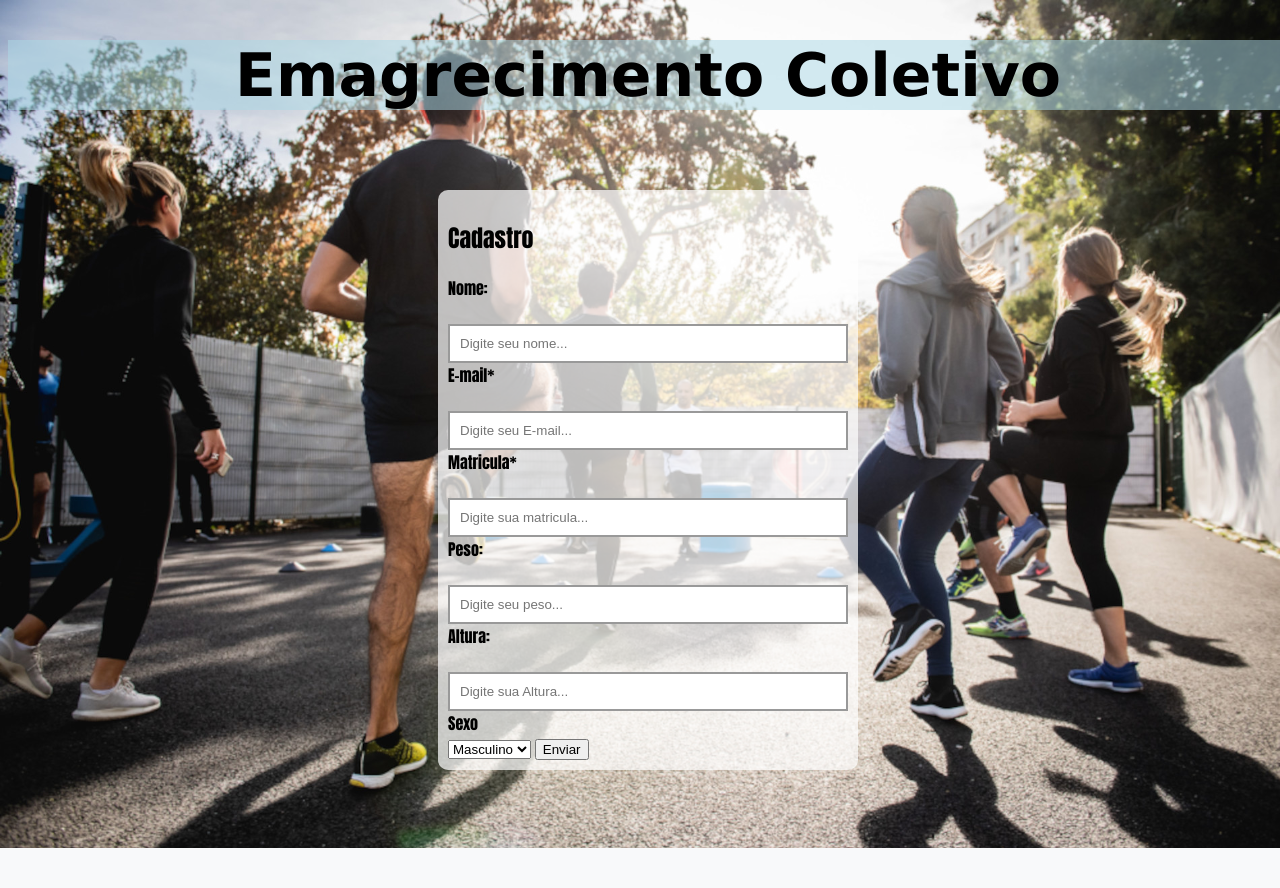
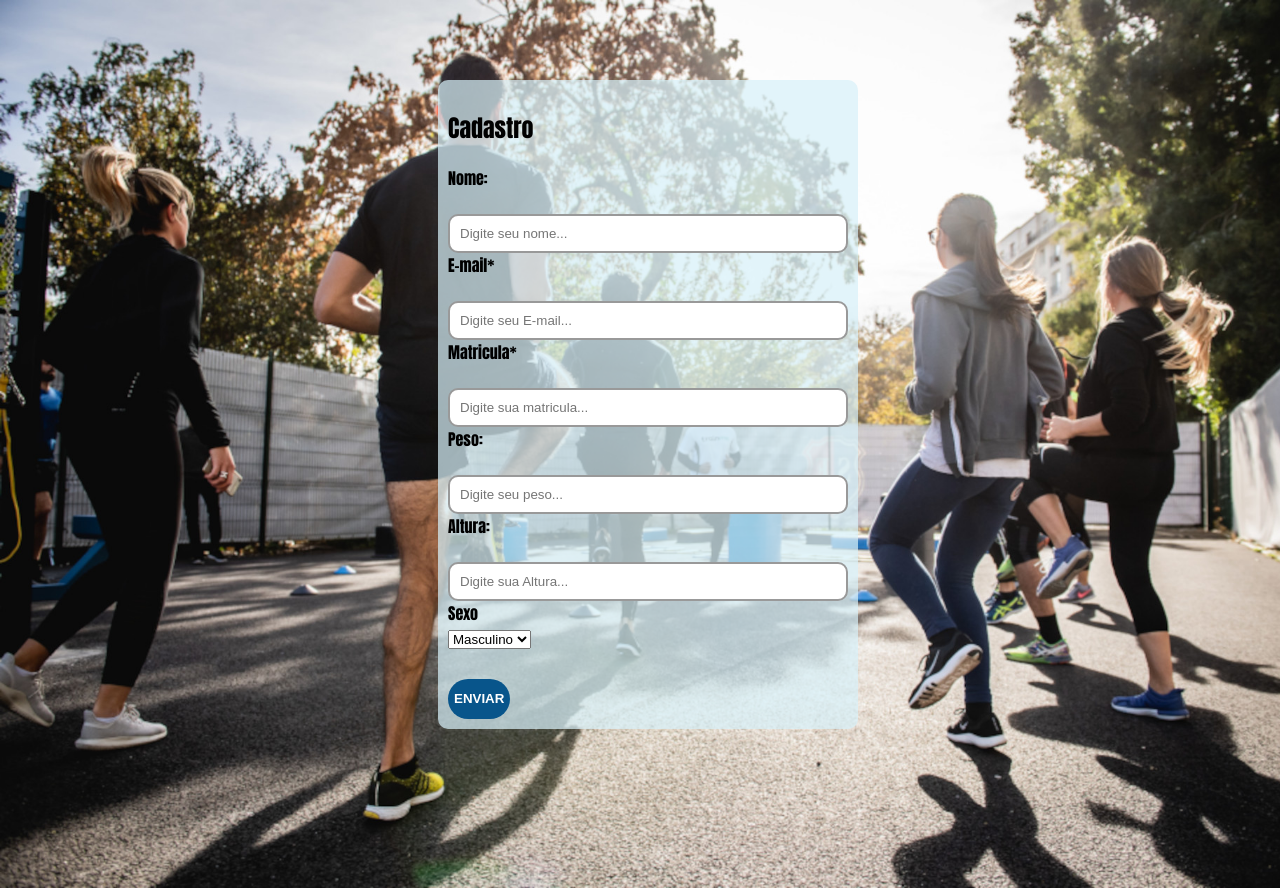
Before and after one commit to PauloCardos0/Emagrecimento-Coletivo, a PHP site: page / in a window 1280 px wide. Before the commit the page ends 848 px from the top, so only its background shows below. Run offline with PHP 8.4, Linux system fonts and the light colour scheme.

Commit message:
estilizando o form

```diff
--- a/Index.html
+++ b/Index.html
@@ -10,7 +10,7 @@
 <body id="container">
 
     <div >
-    <h1>Emagrecimento Coletivo</h1>
+
 
 
      <div class="form">
@@ -45,7 +45,7 @@
                         <option>Masculino</option>
                         <option>Feminino</option>
                     </select>
-
+                    <br>
             <button>Enviar</button>
 
     </div>
--- a/style.css
+++ b/style.css
@@ -28,7 +28,7 @@ h1{
     margin-right: auto;
     margin-top: 10vh;
     border-radius: 10px;
-    background-color: rgba(255, 255, 255, 0.712);
+    background-color: rgba(216, 242, 250, 0.712);
     padding: 10px;
     font-family: Impact, Haettenschweiler, 'Arial Narrow Bold', sans-serif, Tahoma, Geneva, Verdana, sans-serif;
     size: 16px;
@@ -37,6 +37,7 @@ label{
     display: block;
     padding: auto;
 
+
 }
 input {
 
@@ -44,4 +45,17 @@ input {
     width: 400px;
     border: 2px solid #999;
     outline: 0;
+    border-radius: 10px
 }
+button{
+   text-align: center;
+   text-transform: uppercase;
+   font-weight: bold;
+   border: none;
+   height: 40px;
+   border-radius: 20px;
+   margin-top: 30px;
+   cursor: pointer;
+   color: #fff;
+   background-color: #08558b;
+}
```
